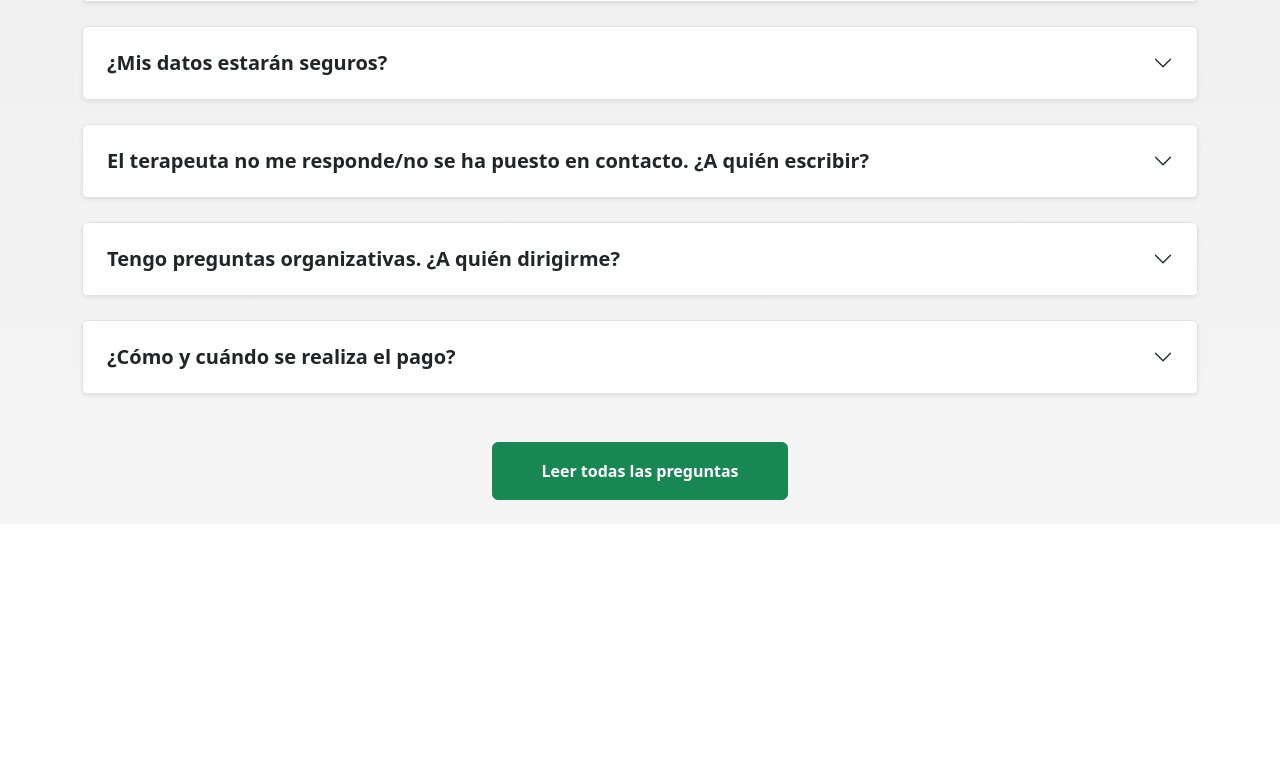
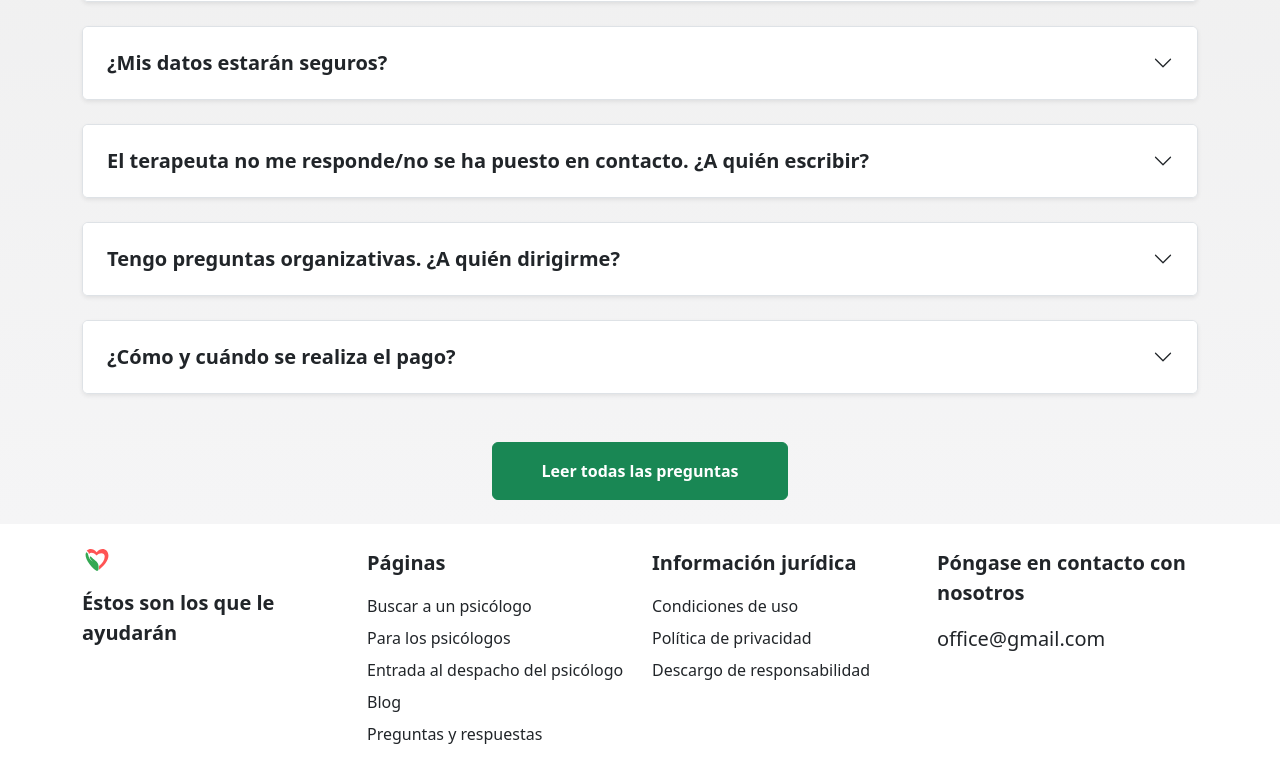
Before and after one commit to Benit0Trdlla/Psychologists, a Next.js app in the folder my-app/: page / in a window 1280 px wide. Shown: the part 6109-6891 px from the top of the page. Before the commit the page ends 6633 px from the top, so only its background shows below. Built offline with nearby package versions, Linux system fonts and the light colour scheme.

Commit message:
Add: Footer Home page.

```diff
--- a/my-app/src/app/page.jsx
+++ b/my-app/src/app/page.jsx
@@ -23,6 +23,38 @@ export default function Home() {
       <RequestAppointment />
       <StepsForTherapy />
       <QA />
+      <footer>
+        <div className="container py-4">
+          <div className="row">
+            <div className="col-lg-3 d-flex flex-column justify-content-start align-items-start">
+              <img src="NavIcon.svg" alt="Logo" width="30" height="24" />
+              <p className="mt-3 fw-semibold fs-5">Éstos son los que le ayudarán</p>
+            </div>
+            <div className="col-lg-3">
+              <p className="fw-semibold fs-5">Páginas</p>
+              <ul className="list-unstyled">
+                <li className="mb-2 fw-light"><a className="text-decoration-none text-dark link-offset-2 link-success link-underline-opacity-25 link-underline-opacity-100-hover" href="#">Buscar a un psicólogo</a></li>
+                <li className="mb-2 fw-light"><a className="text-decoration-none text-dark link-offset-2 link-success link-underline-opacity-25 link-underline-opacity-100-hover" href="#">Para los psicólogos</a></li>
+                <li className="mb-2 fw-light"><a className="text-decoration-none text-dark link-offset-2 link-success link-underline-opacity-25 link-underline-opacity-100-hover" href="#">Entrada al despacho del psicólogo</a></li>
+                <li className="mb-2 fw-light"><a className="text-decoration-none text-dark link-offset-2 link-success link-underline-opacity-25 link-underline-opacity-100-hover" href="#">Blog</a></li>
+                <li className="mb-2 fw-light"><a className="text-decoration-none text-dark link-offset-2 link-success link-underline-opacity-25 link-underline-opacity-100-hover" href="#">Preguntas y respuestas</a></li>
+              </ul>
+            </div>
+            <div className="col-lg-3">
+              <p className="fw-semibold fs-5">Información jurídica</p>
+              <ul className="list-unstyled">
+                <li className="mb-2 fw-light"><a className="text-decoration-none text-dark link-offset-2 link-success link-underline-opacity-25 link-underline-opacity-100-hover" href="#">Condiciones de uso</a></li>
+                <li className="mb-2 fw-light"><a className="text-decoration-none text-dark link-offset-2 link-success link-underline-opacity-25 link-underline-opacity-100-hover" href="#">Política de privacidad</a></li>
+                <li className="mb-2 fw-light"><a className="text-decoration-none text-dark link-offset-2 link-success link-underline-opacity-25 link-underline-opacity-100-hover" href="#">Descargo de responsabilidad</a></li>
+              </ul>
+            </div>
+            <div className="col-lg-3">
+              <p className="fw-semibold fs-5">Póngase en contacto con nosotros</p>
+              <p className="fw-light fs-5 mt-3"><a href="mailto:office@gmail.com" className="text-decoration-none text-dark link-offset-2 link-success link-underline-opacity-25 link-underline-opacity-100-hover">office@gmail.com</a></p>
+            </div>
+          </div>
+        </div>
+      </footer>
     </>
   );
 }
```
